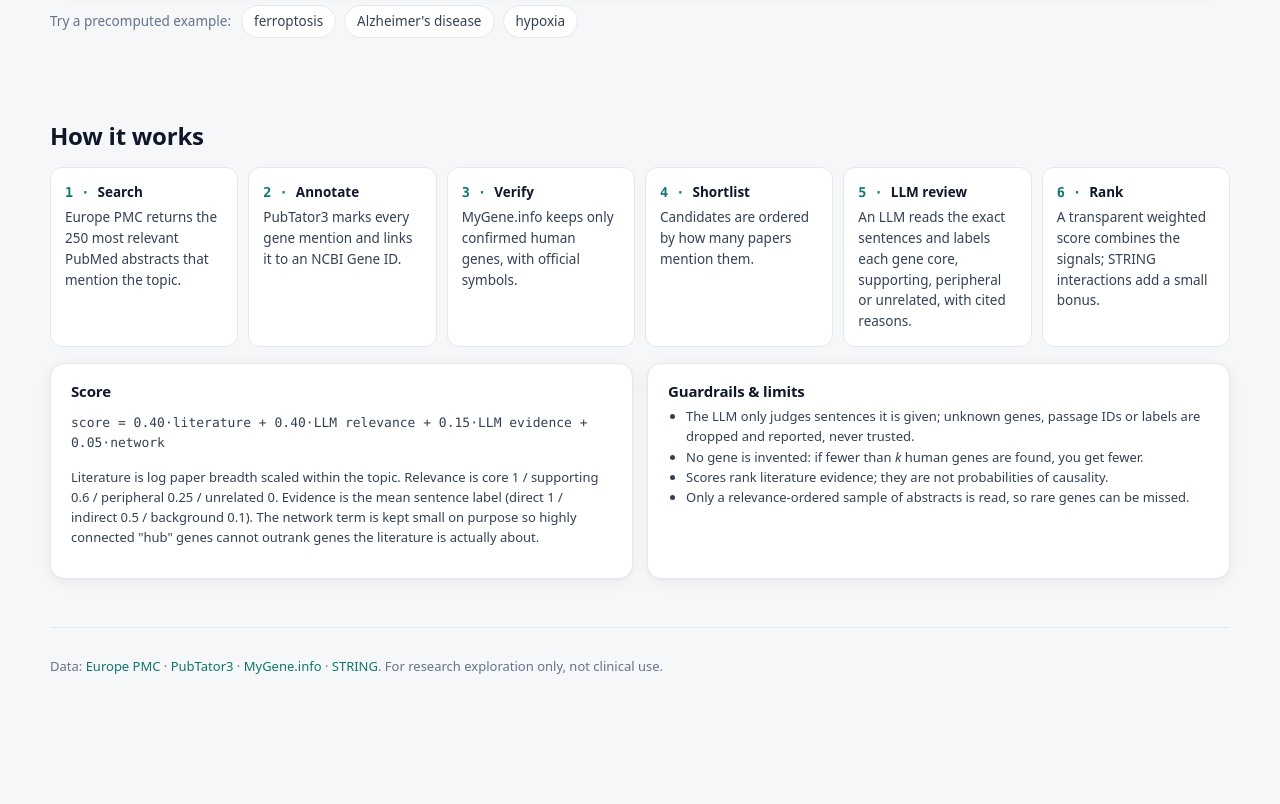
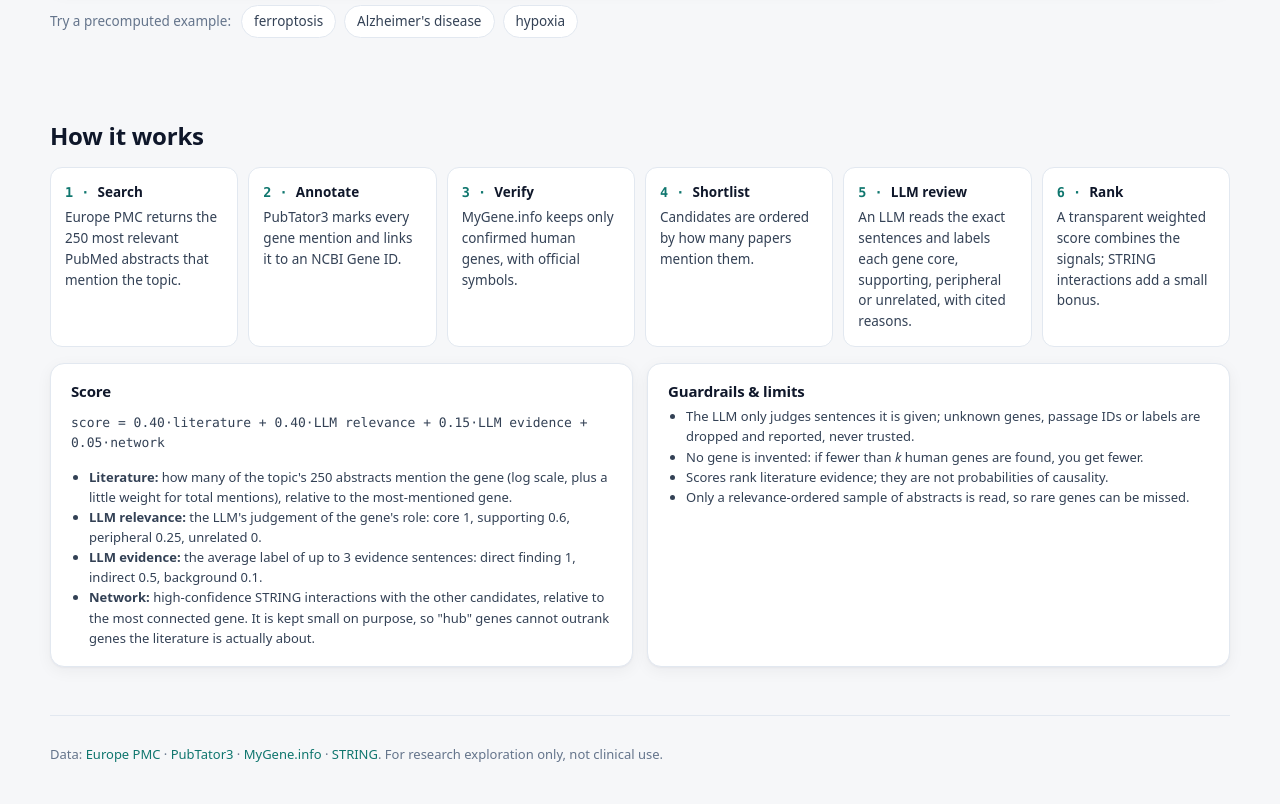
Before and after one commit to Ramya2003-cyber/gene-prioritization, a plain HTML site: page frontend/index.html in a window 1280 px wide. Shown: the part 558-1362 px from the top of the page. Before the commit the page ends 1274 px from the top, so only its background shows below. Drawn offline with Linux system fonts and the light colour scheme; no server answers.

Commit message:
Define each score term (literature, LLM relevance, LLM evidence, network) with a worked example
Co-Authored-By: Claude Opus 5.5 <noreply@anthropic.com>

```diff
--- a/frontend/index.html
+++ b/frontend/index.html
@@ -125,7 +125,12 @@
         <div class="panel">
           <h3>Score</h3>
           <p class="mono small">score = 0.40·literature + 0.40·LLM relevance + 0.15·LLM evidence + 0.05·network</p>
-          <p class="small">Literature is log paper breadth scaled within the topic. Relevance is core 1 / supporting 0.6 / peripheral 0.25 / unrelated 0. Evidence is the mean sentence label (direct 1 / indirect 0.5 / background 0.1). The network term is kept small on purpose so highly connected "hub" genes cannot outrank genes the literature is actually about.</p>
+          <ul class="small">
+            <li><b>Literature:</b> how many of the topic's 250 abstracts mention the gene (log scale, plus a little weight for total mentions), relative to the most-mentioned gene.</li>
+            <li><b>LLM relevance:</b> the LLM's judgement of the gene's role: core 1, supporting 0.6, peripheral 0.25, unrelated 0.</li>
+            <li><b>LLM evidence:</b> the average label of up to 3 evidence sentences: direct finding 1, indirect 0.5, background 0.1.</li>
+            <li><b>Network:</b> high-confidence STRING interactions with the other candidates, relative to the most connected gene. It is kept small on purpose, so "hub" genes cannot outrank genes the literature is actually about.</li>
+          </ul>
         </div>
         <div class="panel">
           <h3>Guardrails &amp; limits</h3>
```
Also changed, not shown: 1 other file.
